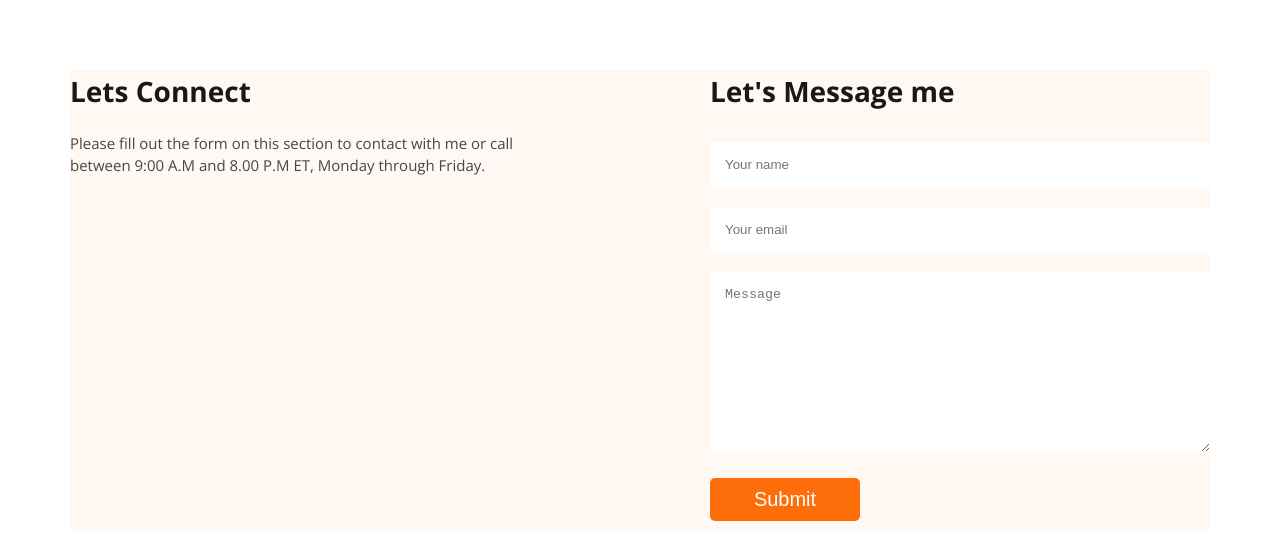
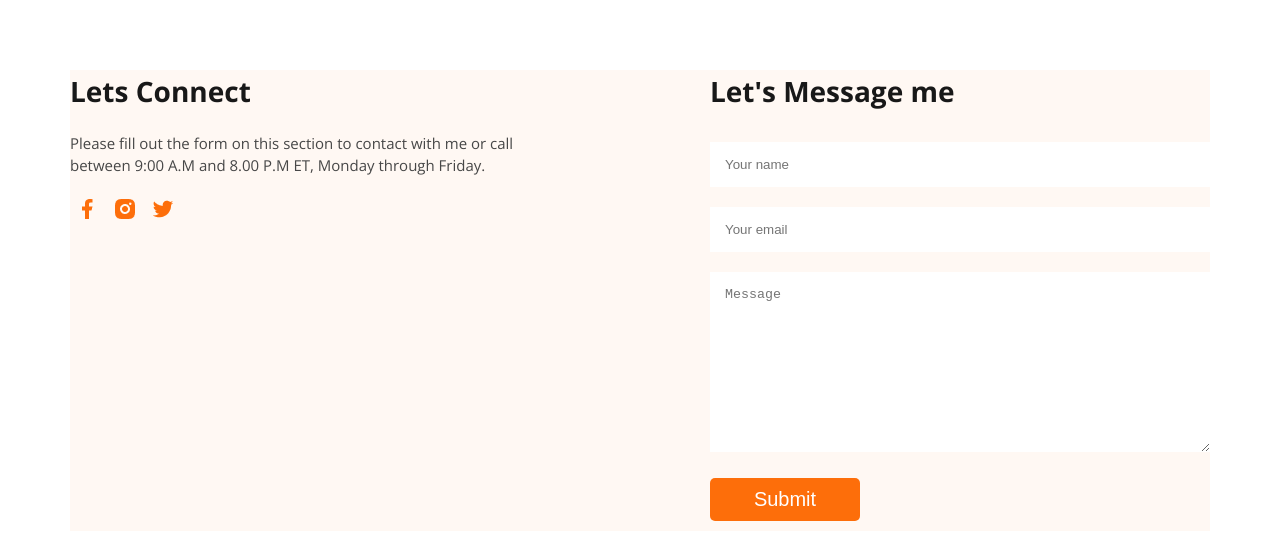
Before and after one commit to saiful7778/programming-hero-portfolio, a plain HTML site: page index.html in a window 1280 px wide. Shown: the part 3029-3588 px from the top of the page. Drawn offline with nearby package versions, Linux system fonts and the light colour scheme.

Commit message:
add contact icon

```diff
--- a/index.html
+++ b/index.html
@@ -217,6 +217,8 @@
           <i class="fa-solid fa-download"></i> Download CV
         </button>
       </section>
+    </main>
+    <footer>
       <section class="contact">
         <div>
           <h4 class="contact-title">Lets Connect</h4>
@@ -224,6 +226,17 @@
             Please fill out the form on this section to contact with me or call
             between 9:00 A.M and 8.00 P.M ET, Monday through Friday.
           </p>
+          <div class="icon-container">
+            <a href="https://www.facebook.com/" target="_blank">
+              <img src="images/icons/facebook.png" alt="" />
+            </a>
+            <a href="https://www.instagram.com/" target="_blank">
+              <img src="images/icons/insta.png" alt="" />
+            </a>
+            <a href="https://www.twitter.com/" target="_blank">
+              <img src="images/icons/twitter.png" alt="" />
+            </a>
+          </div>
         </div>
         <div>
           <h4 class="contact-title">Let's Message me</h4>
@@ -242,6 +255,6 @@
           </form>
         </div>
       </section>
-    </main>
+    </footer>
   </body>
 </html>
--- a/styles/style.css
+++ b/styles/style.css
@@ -36,7 +36,8 @@ body {
   background: #ffffff;
 }
 
-main {
+main,
+footer {
   max-width: 1140px;
   margin-left: auto;
   margin-right: auto;
@@ -241,6 +242,13 @@ nav {
   font-size: 15px;
   font-weight: 400;
 }
+.icon-container {
+  margin-top: 20px;
+}
+.icon-container a {
+  text-decoration: none;
+  margin: 0 5px;
+}
 
 input,
 textarea {
```
